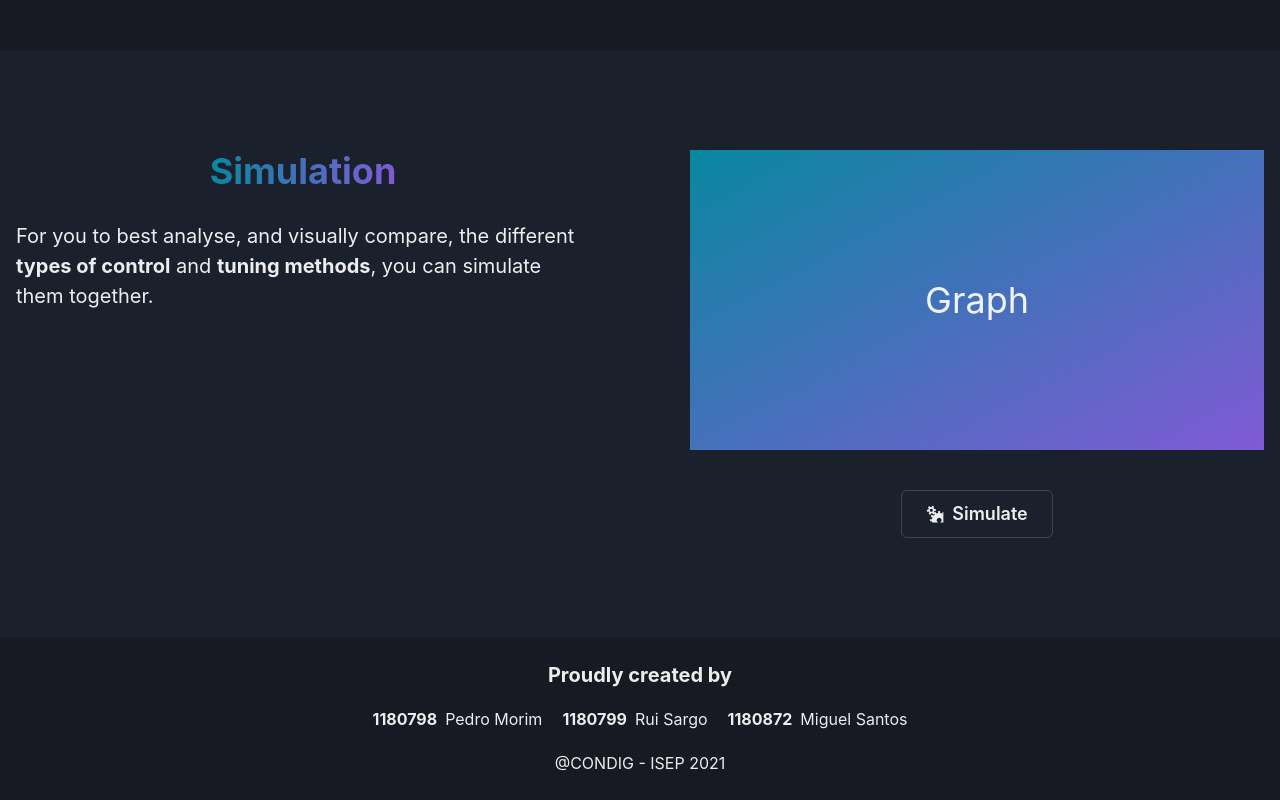
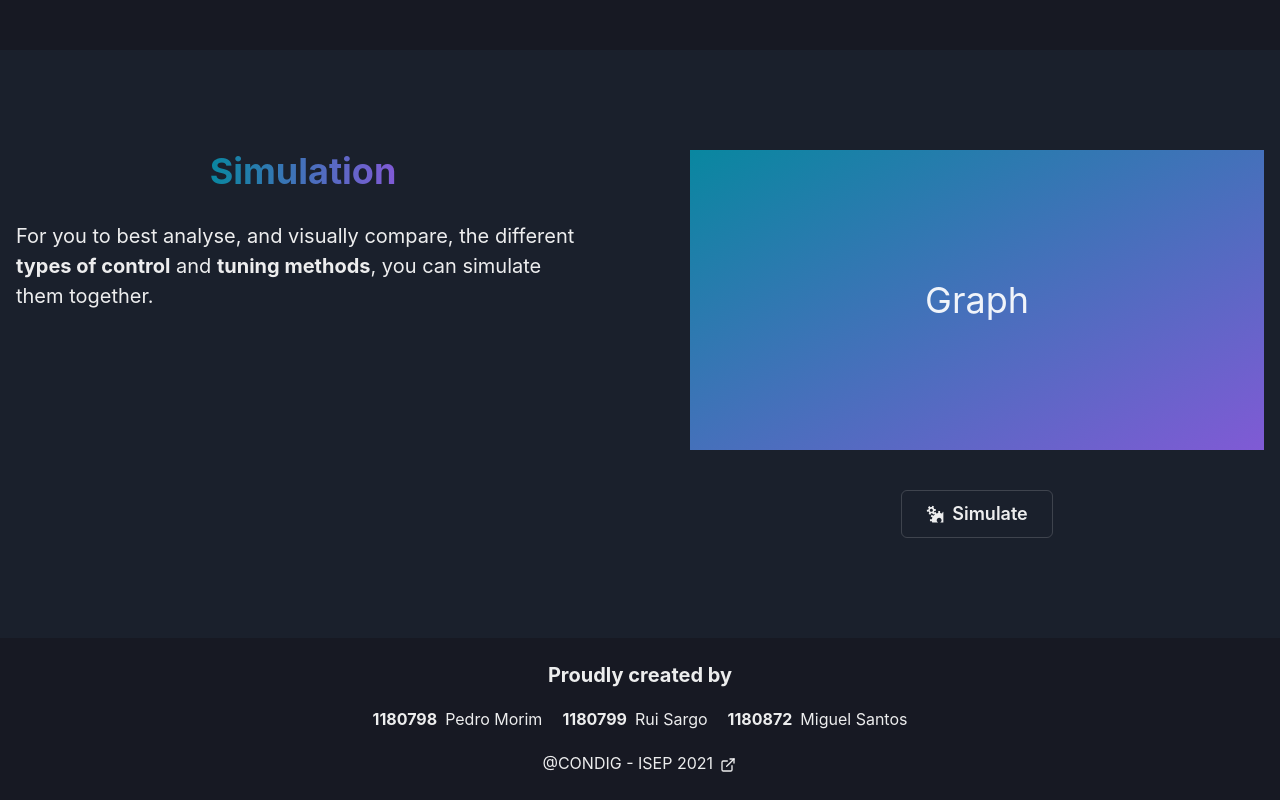
Before and after one commit to pmorim/pid-tuner, a React (Create React App) app in the folder client/: page / in a window 1280 px wide. Shown: the part 1211-2011 px from the top of the page. Built offline with nearby package versions, Linux system fonts and the light colour scheme.

Commit message:
Added a link to ISEP in the footer

```diff
--- a/client/src/components/Footer/Footer.jsx
+++ b/client/src/components/Footer/Footer.jsx
@@ -6,10 +6,11 @@ import {
   Container,
   Heading,
   HStack,
-  Text,
+  Link,
   VStack,
 } from '@chakra-ui/layout';
 import { Author } from '../Author/Author';
+import { ExternalLinkIcon } from '@chakra-ui/icons';
 
 export const Footer = ({ ...rest }) => {
   return (
@@ -24,7 +25,9 @@ export const Footer = ({ ...rest }) => {
             <Author number="1180872" name="Miguel Santos" />
           </HStack>
 
-          <Text>@CONDIG - ISEP 2021</Text>
+          <Link href="https://www.isep.ipp.pt/" isExternal>
+            @CONDIG - ISEP 2021 <ExternalLinkIcon mx="2px" />
+          </Link>
         </VStack>
       </Container>
     </Box>
```
